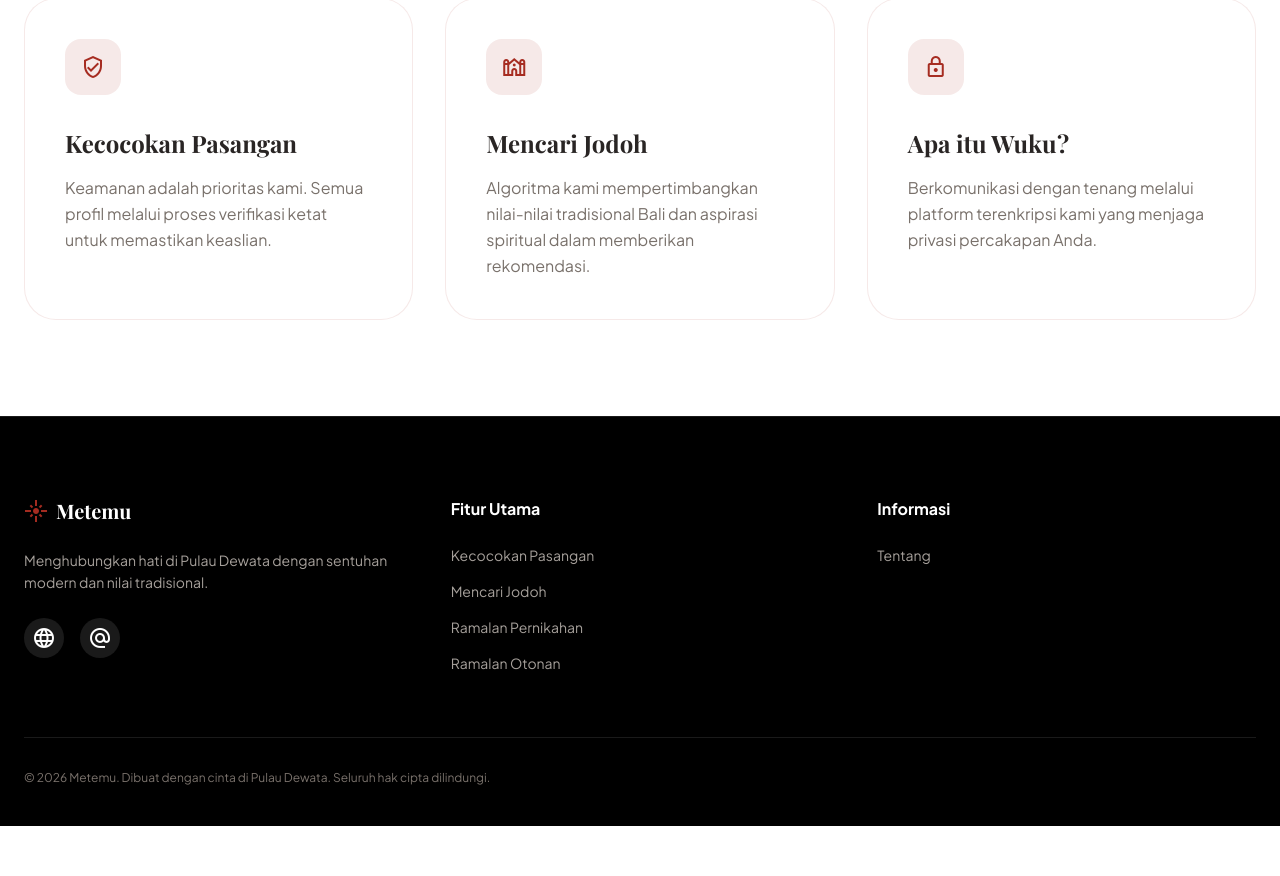
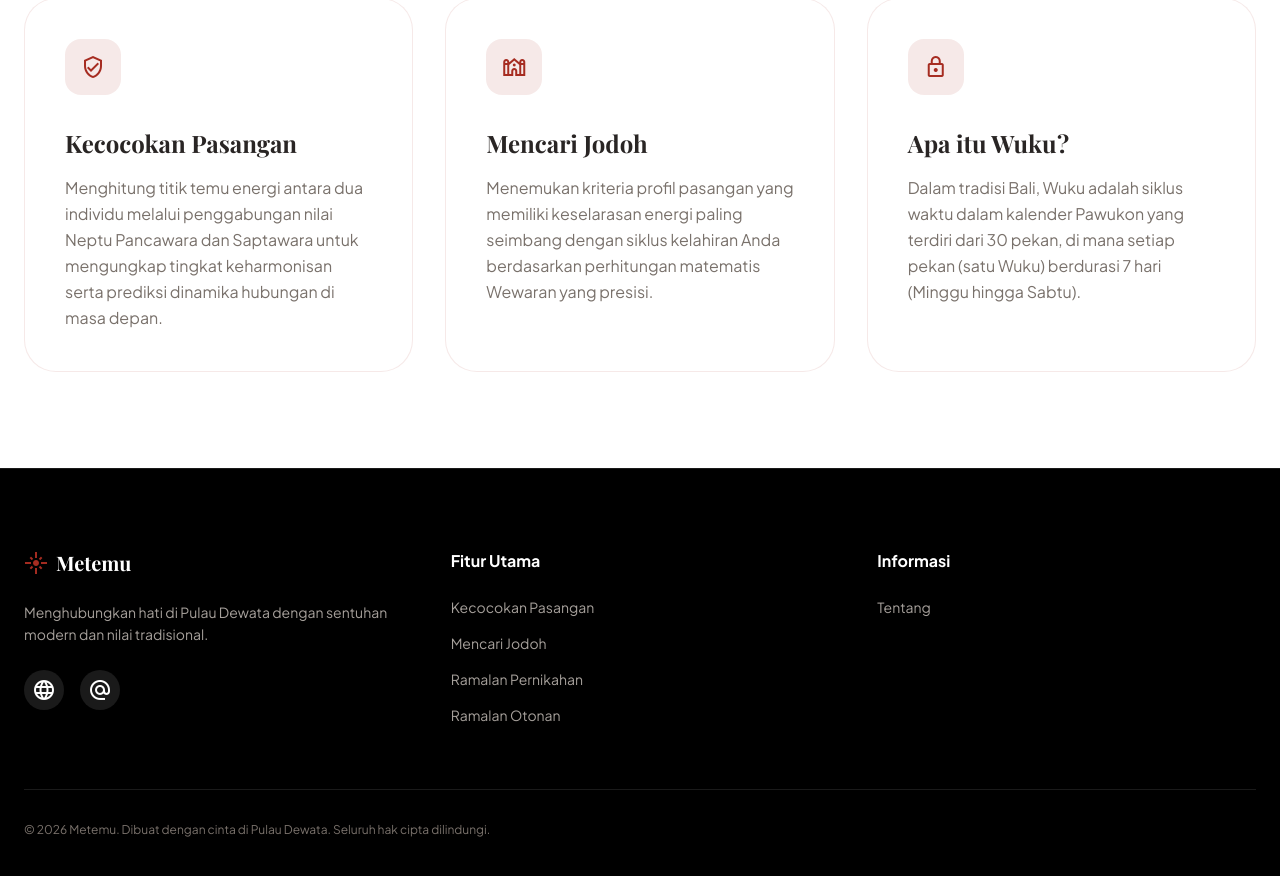
Before and after one commit to widyaanggara/jodoh_bali, a Next.js app: page / in a window 1280 px wide. Shown: the part 1026-1902 px from the top of the page. Before the commit the page ends 1852 px from the top, so only its background shows below. Built offline with nearby package versions, Linux system fonts and the light colour scheme.

Commit message:
update deskripsi content

```diff
--- a/app/kecocokan-pasangan/page.tsx
+++ b/app/kecocokan-pasangan/page.tsx
@@ -76,7 +76,7 @@ export default function KecocokanPasangan() {
                                 Masukkan tanggal lahir Anda dan pasangan untuk mengetahui tingkat kecocokan berdasarkan kalender tradisional Bali.
                             </p>
                             {sessionID && (
-                                <div className="mb-10 inline-flex items-center gap-1.5 px-3 py-1 rounded-full bg-stone-100 border border-stone-200 text-[10px] font-mono text-stone-400 uppercase tracking-tighter slide-up delay-150">
+                                <div className="mb-10 hidden  items-center gap-1.5 px-3 py-1 rounded-full bg-stone-100 border border-stone-200 text-[10px] font-mono text-stone-400 uppercase tracking-tighter slide-up delay-150">
                                     <span className="w-1.5 h-1.5 rounded-full bg-emerald-400 animate-pulse"></span>
                                     Session: {sessionID}
                                 </div>
--- a/app/mencari-jodoh/page.tsx
+++ b/app/mencari-jodoh/page.tsx
@@ -73,7 +73,7 @@ export default function MencariJodoh() {
                                 Cari tanggal kelahiran yang menghasilkan status <span className="text-emerald-500 font-bold">SRI</span> (rejeki melimpah & harmonis) berdasarkan perhitungan Tenung Urip Panca.
                             </p>
                             {sessionID && (
-                                <div className="mb-10 inline-flex items-center gap-1.5 px-3 py-1 rounded-full bg-stone-100 border border-stone-200 text-[10px] font-mono text-stone-400 uppercase tracking-tighter">
+                                <div className="mb-10 hidden items-center gap-1.5 px-3 py-1 rounded-full bg-stone-100 border border-stone-200 text-[10px] font-mono text-stone-400 uppercase tracking-tighter">
                                     <span className="w-1.5 h-1.5 rounded-full bg-emerald-400 animate-pulse"></span>
                                     Session: {sessionID}
                                 </div>
--- a/app/page.tsx
+++ b/app/page.tsx
@@ -72,7 +72,7 @@ export default function Home() {
                 </div>
                 <h4 className="font-display text-2xl font-bold mb-4">Kecocokan Pasangan</h4>
                 <p className="text-stone-500 leading-relaxed">
-                  Keamanan adalah prioritas kami. Semua profil melalui proses verifikasi ketat untuk memastikan keaslian.
+                  Menghitung titik temu energi antara dua individu melalui penggabungan nilai Neptu Pancawara dan Saptawara untuk mengungkap tingkat keharmonisan serta prediksi dinamika hubungan di masa depan.
                 </p>
               </div>
 
@@ -82,7 +82,7 @@ export default function Home() {
                 </div>
                 <h4 className="font-display text-2xl font-bold mb-4">Mencari Jodoh</h4>
                 <p className="text-stone-500 leading-relaxed">
-                  Algoritma kami mempertimbangkan nilai-nilai tradisional Bali dan aspirasi spiritual dalam memberikan rekomendasi.
+                  Menemukan kriteria profil pasangan yang memiliki keselarasan energi paling seimbang dengan siklus kelahiran Anda berdasarkan perhitungan matematis Wewaran yang presisi.
                 </p>
               </div>
 
@@ -92,7 +92,7 @@ export default function Home() {
                 </div>
                 <h4 className="font-display text-2xl font-bold mb-4">Apa itu Wuku?</h4>
                 <p className="text-stone-500 leading-relaxed">
-                  Berkomunikasi dengan tenang melalui platform terenkripsi kami yang menjaga privasi percakapan Anda.
+                  Dalam tradisi Bali, Wuku adalah siklus waktu dalam kalender Pawukon yang terdiri dari 30 pekan, di mana setiap pekan (satu Wuku) berdurasi 7 hari (Minggu hingga Sabtu).
                 </p>
               </div>
             </div>
--- a/app/ramalan-otonan/page.tsx
+++ b/app/ramalan-otonan/page.tsx
@@ -60,7 +60,7 @@ export default function RamalanOtonan() {
                             Cek hari Otonan berikutnya dan peruntungan berdasarkan Lintang kelahiran Anda.
                         </p>
                         {sessionID && (
-                            <div className="mt-4 inline-flex items-center gap-1.5 px-3 py-1 rounded-full bg-stone-100 border border-stone-200 text-[10px] font-mono text-stone-400 uppercase tracking-tighter">
+                            <div className="mt-4 hidden items-center gap-1.5 px-3 py-1 rounded-full bg-stone-100 border border-stone-200 text-[10px] font-mono text-stone-400 uppercase tracking-tighter">
                                 <span className="w-1.5 h-1.5 rounded-full bg-emerald-400 animate-pulse"></span>
                                 Session: {sessionID}
                             </div>
```
